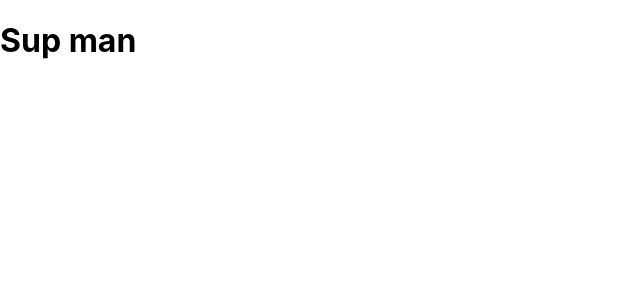
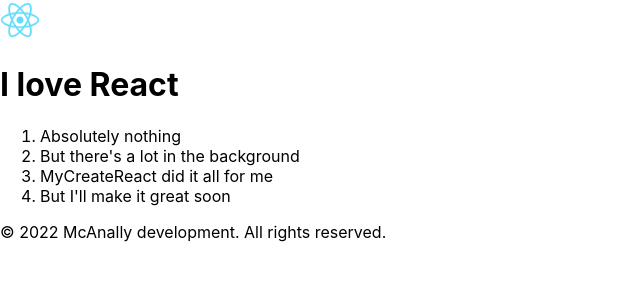
Before and after one commit to nmcanall/Full-Service-MyReactApp, a React (Create React App) app: page / in a window 1280 px wide. Shown: the top 300 px of the page, without its empty margins (0-640 px from the left). Built offline with nearby package versions, Linux system fonts and the light colour scheme.

Commit message:
initial challenge worth saving

```diff
--- a/src/App.js
+++ b/src/App.js
@@ -9,9 +9,51 @@
 }
 
 function MainContent() {
-    return (
-        <h1>Sup man</h1>
-    )
+  return (
+    <div>
+      <Header/>
+      <PageBody/>
+      <Footer/>
+    </div>
+  )
+}
+
+function Header() {
+  return (
+    <header>
+      <nav>
+        <img src={require("./logo192.png")} width="40px" alt="default React logo"/>
+      </nav>
+    </header>
+  )
+}
+
+function PageBody() {
+  return (
+    <header>
+      <h1>I love React</h1>
+      <MyList/>
+    </header>
+  )
+}
+
+function Footer() {
+  return (
+    <footer>
+      © 2022 McAnally development. All rights reserved.
+    </footer>
+  )
+}
+
+function MyList() {
+  return (
+    <ol>
+      <li>Absolutely nothing</li>
+      <li>But there's a lot in the background</li>
+      <li>MyCreateReact did it all for me</li>
+      <li>But I'll make it great soon</li>
+    </ol>
+  )
 }
 
 export default App;
```
Also changed, not shown: public/manifest.json, src/logo192.png (added).
